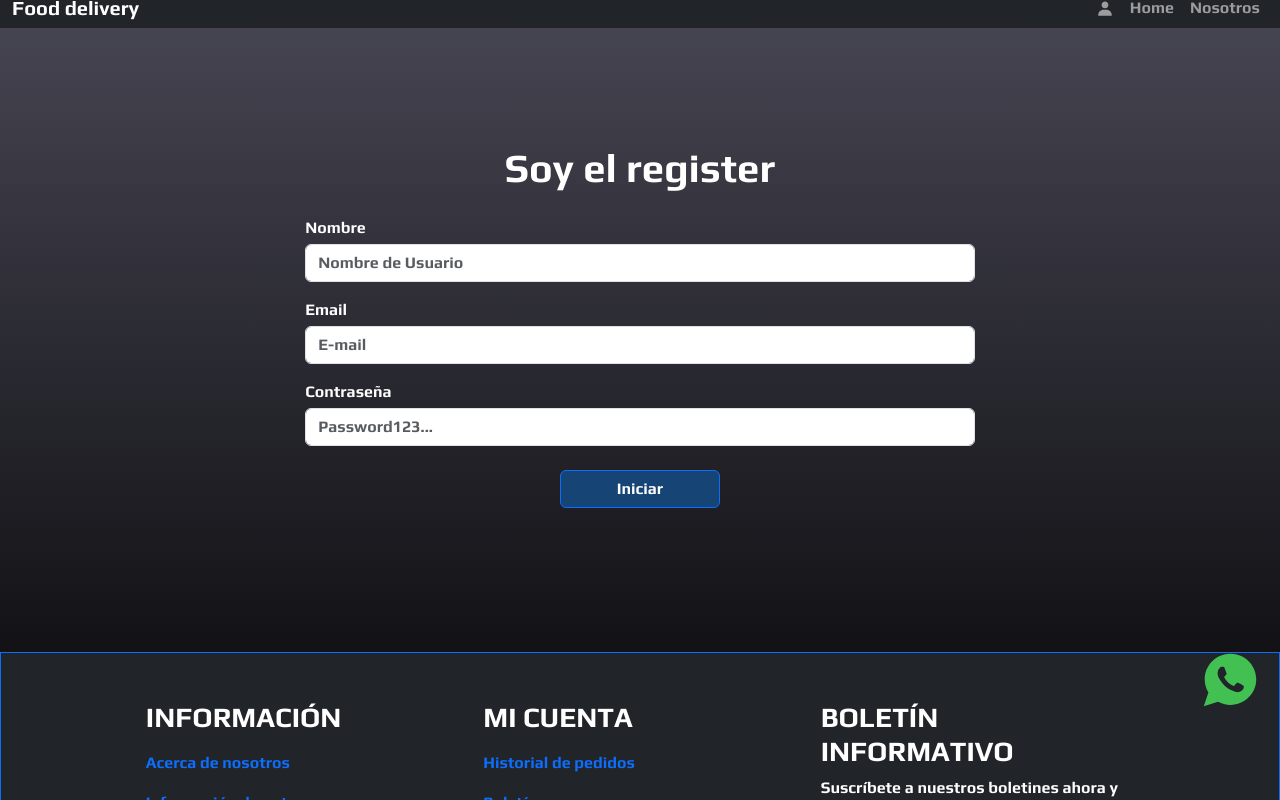
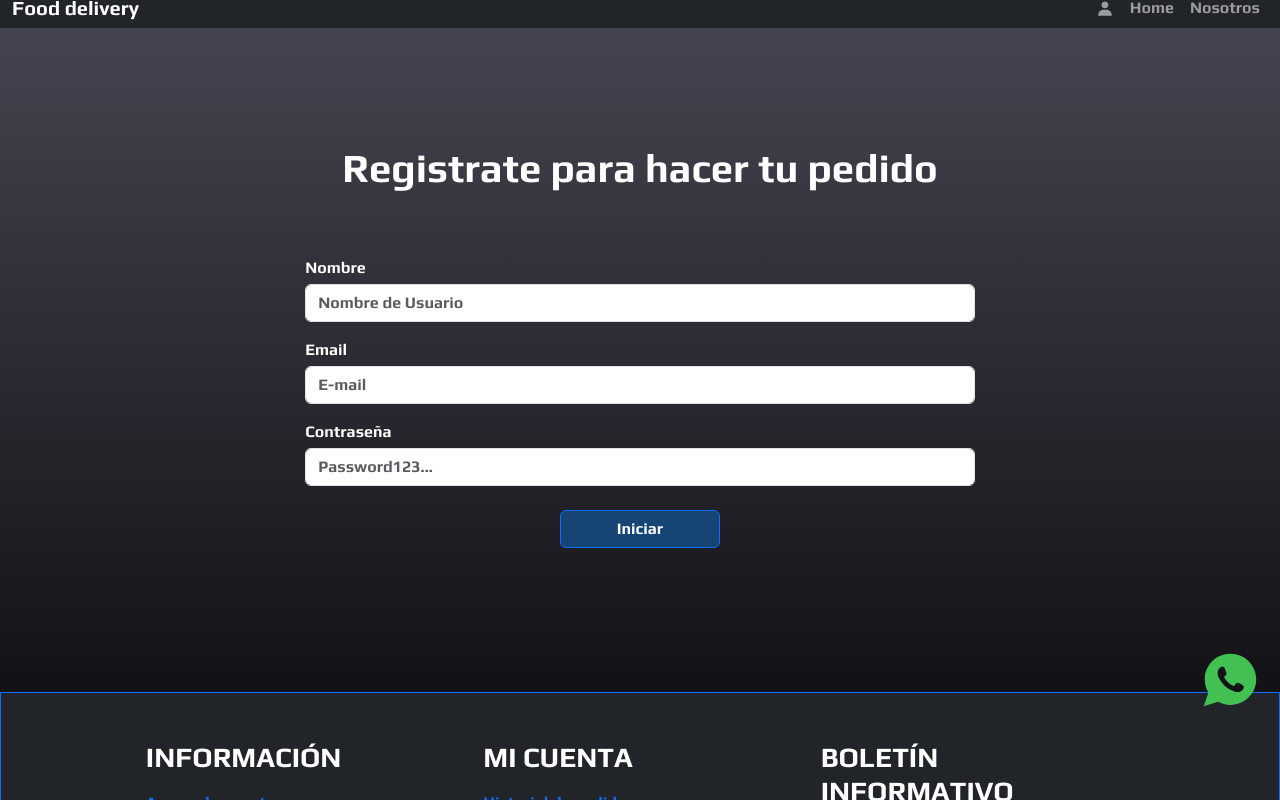
Before and after one commit to Mario-Chavez/Redux-Toolkit-RTK-Query, a React (Vite) app: page /register in a window 1280 px wide. Shown: the top 800 px of the page. Built offline with nearby package versions, Linux system fonts and the light colour scheme; no server answers.

Commit message:
se agrego la dependencia sweetAlert2

```diff
--- a/package.json
+++ b/package.json
@@ -22,7 +22,8 @@
     "react-icons": "^4.10.1",
     "react-loader-spinner": "^5.3.4",
     "react-redux": "^8.1.2",
-    "react-router-dom": "^6.14.2"
+    "react-router-dom": "^6.14.2",
+    "sweetalert2": "^11.7.27"
   },
   "devDependencies": {
     "@types/react": "^18.2.15",
--- a/src/pages/Register.jsx
+++ b/src/pages/Register.jsx
@@ -26,7 +26,7 @@ const Register = () => {
     return (
         <div className="container-detail py-5 ">
             <section className="container py-5 d-flex flex-column my-5 align-items-center justify-content-center text-white">
-                <h1>Soy el register</h1>
+                <h1 className="mb-5">Registrate para hacer tu pedido </h1>
                 <Form onSubmit={handleSubmit(onSubmit)} className=" formCrearEditar">
                     <Form.Group className="my-3 ">
                         <label className="text-white mb-1">Nombre</label>
```
Also changed, not shown: 1 other file (tests, documents, lock files or other folders).
